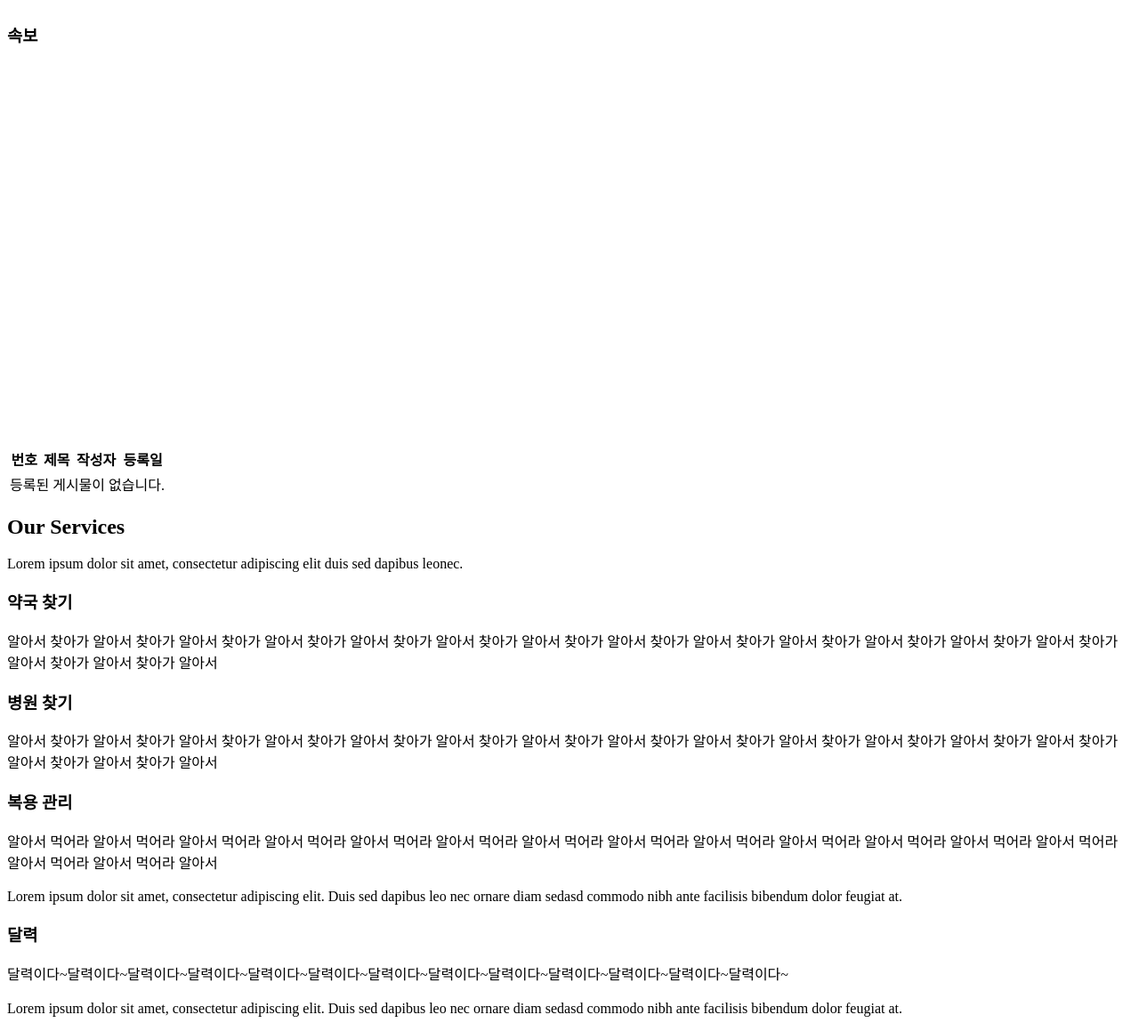
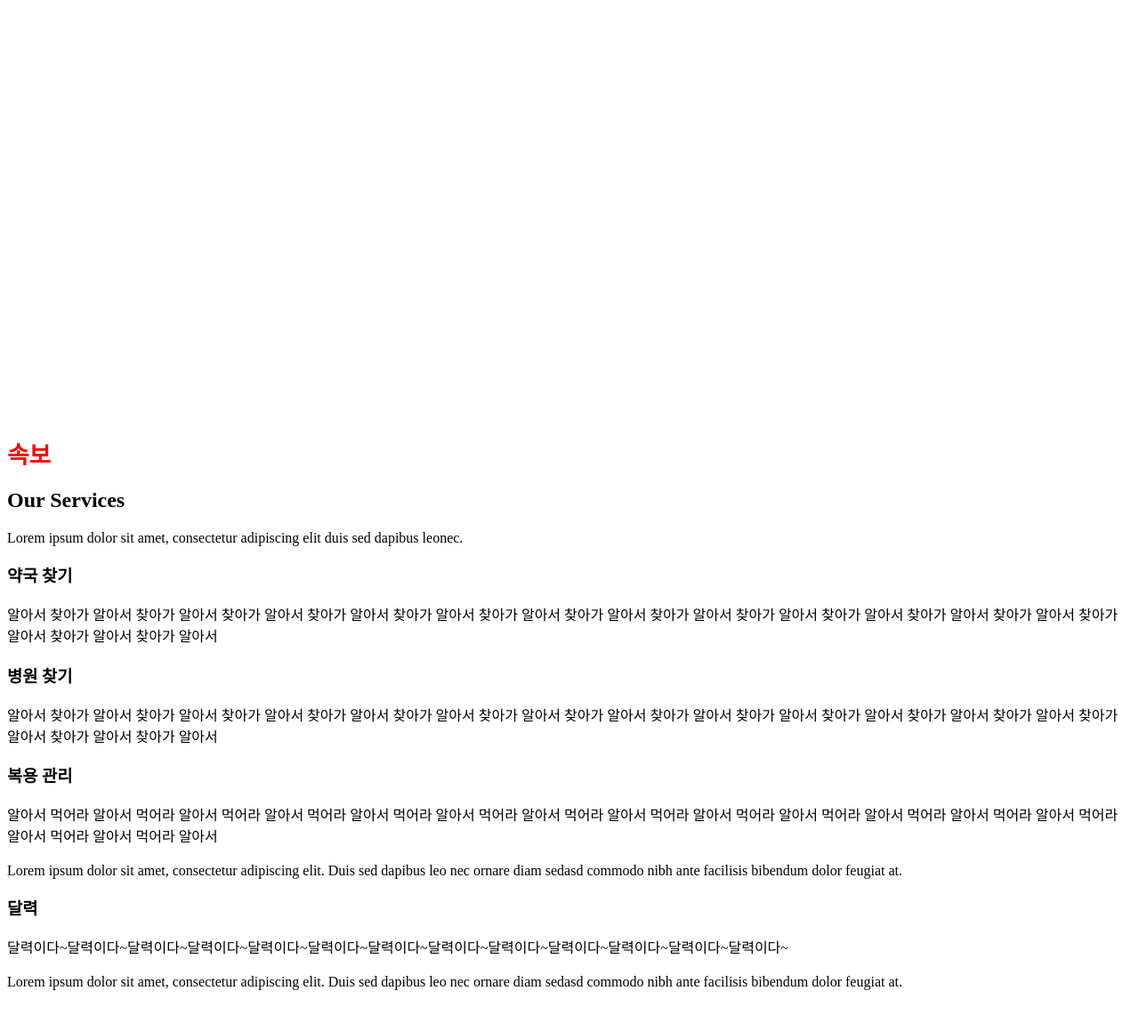
Before and after one commit to RooftoproomWhale/Project_1, a Java web app: template src/main/webapp/WEB-INF/views/index.jsp in a window 1280 px wide. Shown: the part 132-1291 px from the top of the page at 89% size. After the commit the page ends 1245 px from the top, so only its background shows below. Run offline with Spring Boot 4, a stand-in JSP engine, Linux system fonts and the light colour scheme; the template is opened without the code that fills it, so the values that code supplies are empty; the project's own start-up code is not run, and a stand-in starts its controllers and pages.

Commit message:
속보 수정

```diff
--- a/src/main/webapp/WEB-INF/templates/Footer.jsp
+++ b/src/main/webapp/WEB-INF/templates/Footer.jsp
@@ -6,7 +6,7 @@
 	<div id="footer">
 		<div class="container text-center">
 			<p> 홈스피탈 <i class="fa fa-love"></i>
-				<a href="http://www.ikosmo.co.kr/">한소인 망해라 시팔</a>
+				<a href="http://www.ikosmo.co.kr/">한소인 KOSMO</a>
 			</p>
 		</div>
 	</div>
--- a/src/main/webapp/WEB-INF/templates/Top.jsp
+++ b/src/main/webapp/WEB-INF/templates/Top.jsp
@@ -74,6 +74,7 @@
 					<li><a href="<c:url value='/User/Logout.hst'/>">Logout</a></li>
 					<li><a href="<c:url value='/Account/ToMypage.hst'/>">MyPage</a></li>
 					</c:if>
+
 					<li><a href="#FAQ" class="page-scroll">FAQ</a></li>
 				</ul>
 			</div>
--- a/src/main/webapp/WEB-INF/views/index.jsp
+++ b/src/main/webapp/WEB-INF/views/index.jsp
@@ -54,23 +54,10 @@
 	</header>
 
 	<div class="container-fluid">
-	<div class="row" style="margin-top: 25px">
-		<div class="col-md-6 col-sm-12">
-
-		</div>
-		<div class="col-md-5 col-md-offset-1 col-sm-12" id="issues">
-			<h3>속보</h3>
-			<div class="row" id="news">
-			<!-- 한줄 코멘트 목록-->
-			<!-- ajax로 아래에 코멘트 목록 뿌리기 -->
-			</div>
-		</div>
-	</div>
-
-	<div class="row">
+		<div class="row" style="padding-top: 50px">
 			<div class="col-md-5 col-md-offset-1 col-sm-12">
 				<div id="jssor_1"
-				style="position: relative; margin-top: 10px; margin-bottom: 50px;top: 0px; left: 0px; width: 680px; height: 380px; overflow: hidden; visibility: hidden;"
+					style="position: relative; margin-top: 10px; margin-bottom: 50px; top: 0px; left: 0px; width: 680px; height: 380px; overflow: hidden; visibility: hidden;"
 					align="left">
 
 					<!-- Loading Screen -->
@@ -99,8 +86,10 @@
 						data-autocenter="1" data-scale="0.5" data-scale-bottom="0.75">
 						<div data-u="prototype" class="i"
 							style="width: 14px; height: 14px;">
-						<svg viewbox="0 0 16000 16000" style="position: absolute; top: 0; left: 0; width: 100%; height: 100%;">
-                    <circle class="b" cx="8000" cy="8000" r="5000" fill="red"></circle>
+							<svg viewbox="0 0 16000 16000"
+								style="position: absolute; top: 0; left: 0; width: 100%; height: 100%;">
+                    <circle class="b" cx="8000" cy="8000" r="5000"
+									fill="red"></circle>
                 </svg>
 						</div>
 					</div>
@@ -110,7 +99,8 @@
 						data-autocenter="2" data-scale="0.75" data-scale-left="0.75">
 						<svg viewbox="0 0 16000 16000"
 							style="position: absolute; top: 0; left: 0; width: 100%; height: 100%;">
-                <polyline class="a" points="11040,1920 4960,8000 11040,14080 "></polyline>
+                <polyline class="a"
+								points="11040,1920 4960,8000 11040,14080 "></polyline>
             </svg>
 					</div>
 					<div data-u="arrowright" class="jssora051"
@@ -118,40 +108,23 @@
 						data-autocenter="2" data-scale="0.75" data-scale-right="0.75">
 						<svg viewbox="0 0 16000 16000"
 							style="position: absolute; top: 0; left: 0; width: 100%; height: 100%;">
-                <polyline class="a" points="4960,1920 11040,8000 4960,14080 "></polyline>
+                <polyline class="a"
+								points="4960,1920 11040,8000 4960,14080 "></polyline>
             </svg>
 					</div>
 				</div>
 			</div>
 			<!-- Issue Section -->
-			<div class="col-md-5 col-md-offset-1 col-sm-12" id="issues">
-				<table class="table table-bordered table-hover text-center" style="margin-top: 10px">
-					<tr>
-						<th class="col-md-1 text-center">번호</th>
-						<th class="text-center">제목</th>
-						<th class="col-md-1 text-center">작성자</th>
-						<th class="col-md-2 text-center">등록일</th>
-					</tr>
-					<c:if test="${empty list}" var="isEmpty">
-						<tr>
-							<td colspan="4">등록된 게시물이 없습니다.</td>
-						</tr>
-					</c:if>
-					<c:if test="${not isEmpty}">
-						<c:forEach items="${list}" var="item" varStatus="loop">
-							<tr>
-								<td>${item.no}</td>
-								<td class="text-left">
-									<a href='<c:url value="/BBS/Issue.hst?no=${item.no}"/>'>${item.title}</a>
-								<td>${item.name}</td>
-								<td>${item.postDate}</td>
-							</tr>
-						</c:forEach>
-					</c:if>
-				</table>
+			<div class="col-md-5 col-md-offset-1 col-sm-12">
+				<span style="color: red; font-size: 20pt; font-weight: bold; padding-bottom: 20px">속보</span>
+				<div class="row" id="news" style="font-size: 12pt">
+					<!-- 한줄 코멘트 목록-->
+					<!-- ajax로 아래에 코멘트 목록 뿌리기 -->
 				</div>
 			</div>
 		</div>
+	</div>
+
 
 	<!-- Services Section -->
 	<div id="services" class="text-center">
```
Also changed, not shown: 1 other file. Lines whose indentation alone changed are shown as unchanged.
